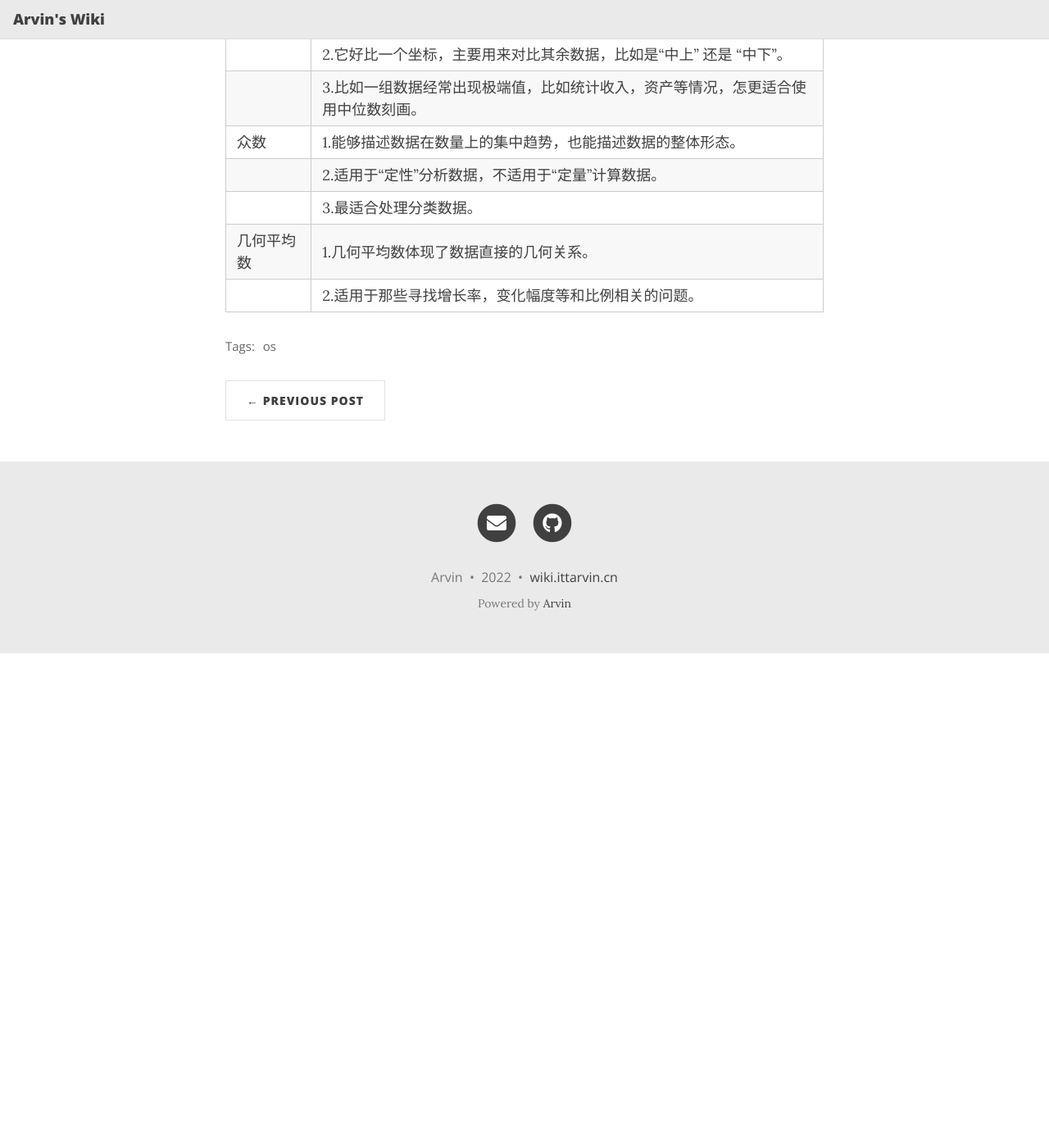
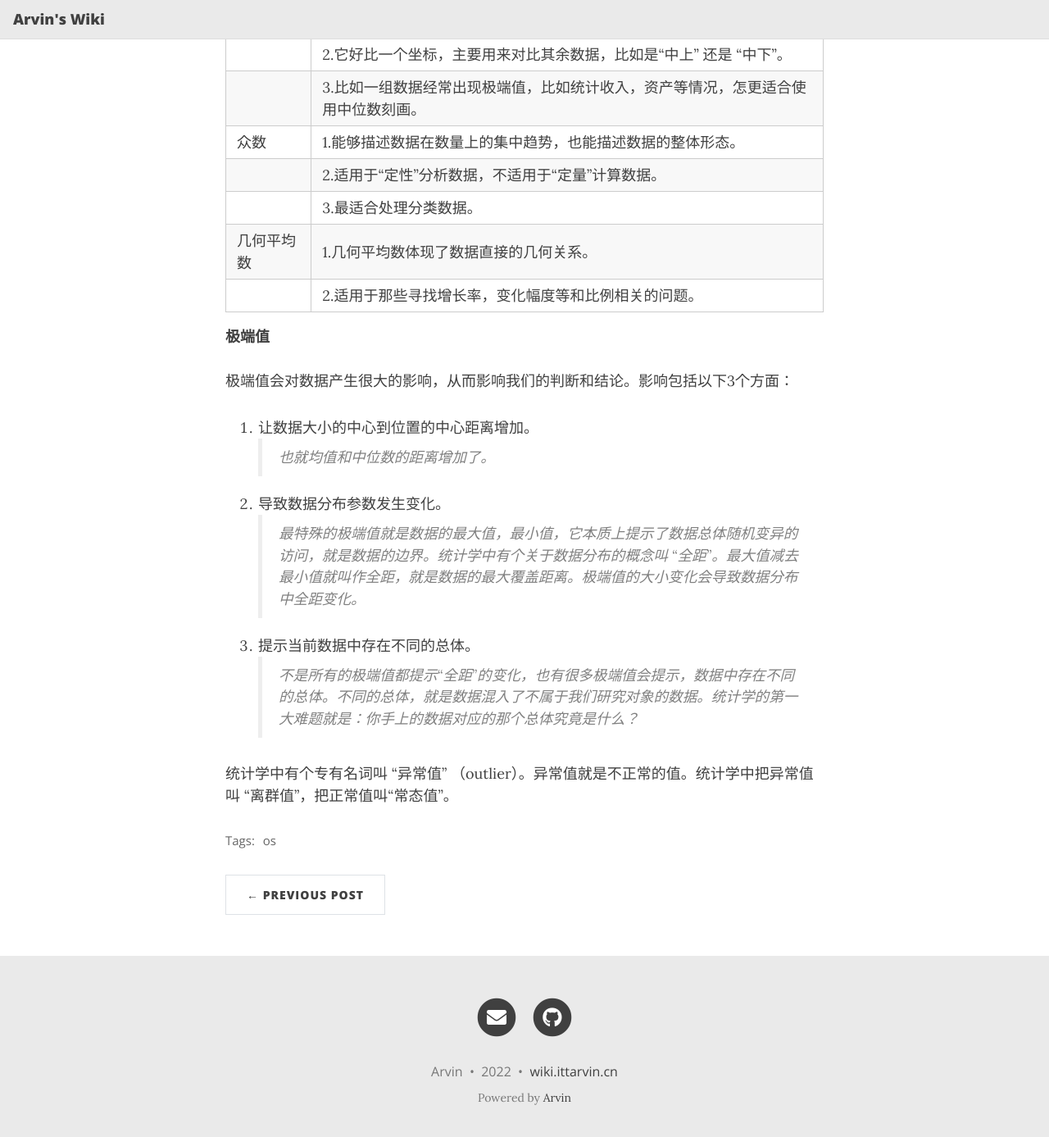
Before and after one commit to wangpf1024/ittarvin.github.io.expired, a Jekyll site: the page built from _posts/2022-06-22-统计学-表证数据.md, in a window 1280 px wide and 1400 px high, scrolled down 2989 px. Shown: the top 1387 px of the window at 82% size. Built offline with Jekyll 4.4.1, drawn with Linux system fonts in a browser that asks for light colours; nearby versions of some CDN libraries; formulas are drawn with MathJax 3; before the commit the page ends 3786 px from its top, so only the background shows below that; some of the changed text lies outside the part shown.

Commit message:
极端值

```diff
--- a/_posts/2022-06-22-统计学-表证数据.md
+++ b/_posts/2022-06-22-统计学-表证数据.md
@@ -1,6 +1,6 @@
 ---
 layout: post
-subtitle: 《统计学》1小节： 算术平均数，中位数，众数，几何平局数
+subtitle: 《统计学》1小节： 平均数，极端值
 tags: [os]
 comments: false
 cover-img: /assets/img/IMG_1589.JPG
@@ -109,3 +109,18 @@ $$
 |  | 3.最适合处理分类数据。 |
 | 几何平均数 | 1.几何平均数体现了数据直接的几何关系。|
 |  | 2.适用于那些寻找增长率，变化幅度等和比例相关的问题。|
+
+
+##  极端值
+极端值会对数据产生很大的影响，从而影响我们的判断和结论。影响包括以下3个方面：
+
+1. 让数据大小的中心到位置的中心距离增加。
+> 也就均值和中位数的距离增加了。
+
+2. 导致数据分布参数发生变化。
+> 最特殊的极端值就是数据的最大值，最小值，它本质上提示了数据总体随机变异的访问，就是数据的边界。统计学中有个关于数据分布的概念叫 “全距”。最大值减去最小值就叫作全距，就是数据的最大覆盖距离。极端值的大小变化会导致数据分布中全距变化。
+
+3. 提示当前数据中存在不同的总体。
+> 不是所有的极端值都提示“全距”的变化，也有很多极端值会提示，数据中存在不同的总体。不同的总体，就是数据混入了不属于我们研究对象的数据。统计学的第一大难题就是：你手上的数据对应的那个总体究竟是什么？
+
+统计学中有个专有名词叫 “异常值” （outlier）。异常值就是不正常的值。统计学中把异常值叫 “离群值”，把正常值叫“常态值”。
```
